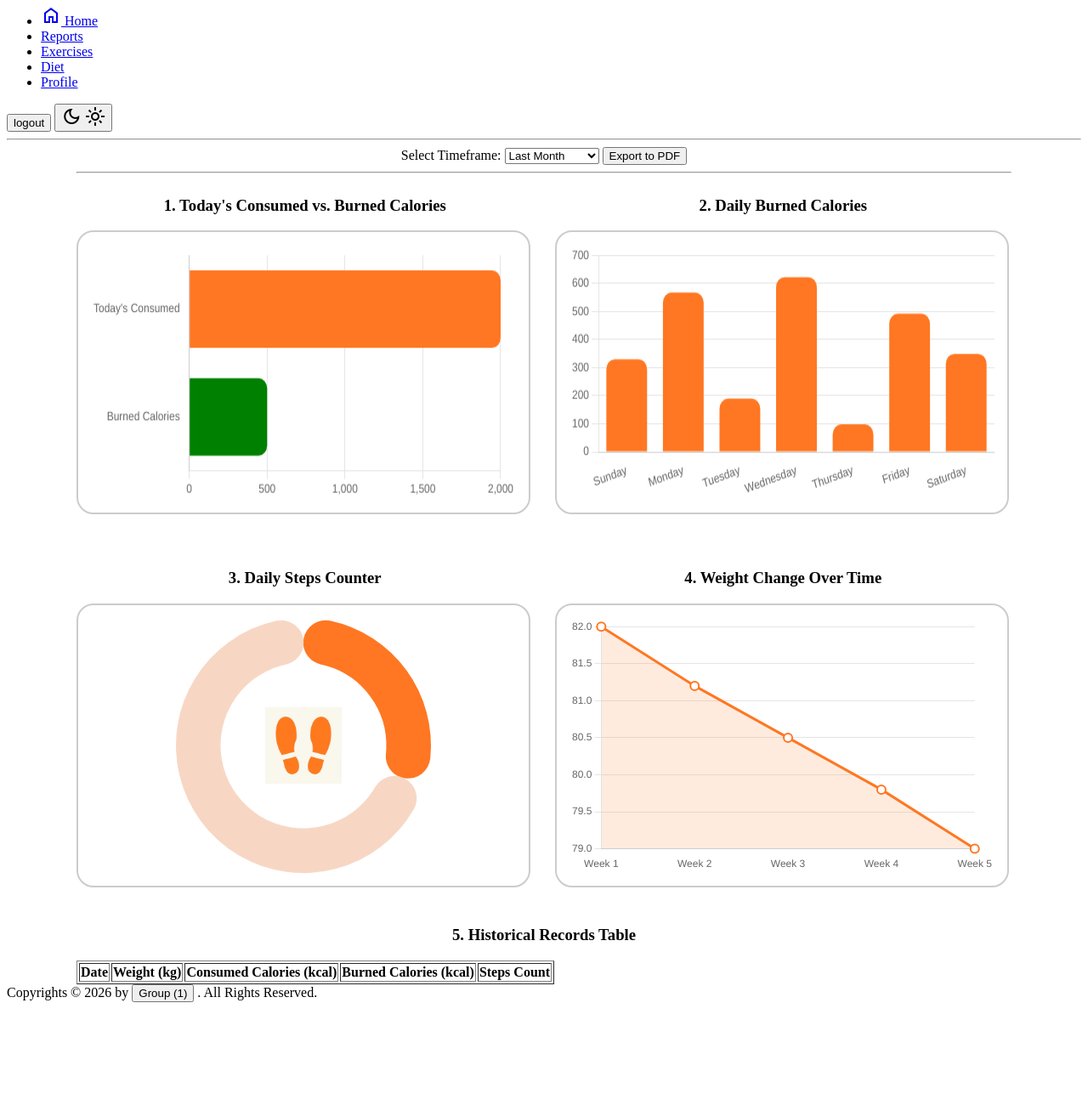
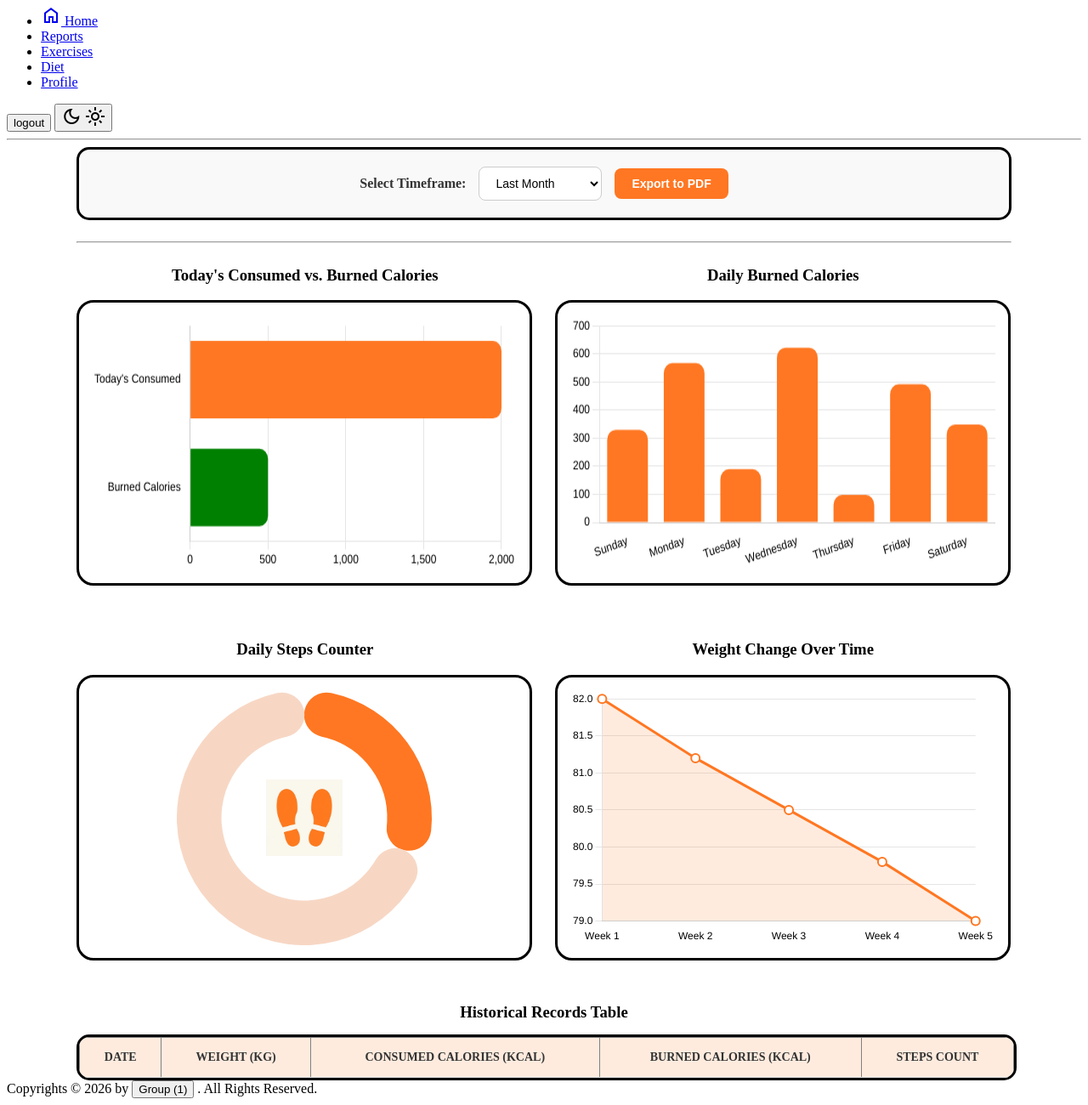
Before and after one commit to Reda-Alqatifi/Fitness-Tracker, a plain HTML site: page src/Frontend/Pages/reports/reports.html in a window 1280 px wide. Shown: the part 1046-2346 px from the top of the page at 85% size. Before the commit the page ends 2233 px from the top, so only its background shows below. Drawn offline with nearby package versions, Linux system fonts and the light colour scheme.

Commit message:
css complated

```diff
--- a/src/Frontend/Pages/reports/reports.css
+++ b/src/Frontend/Pages/reports/reports.css
@@ -25,7 +25,7 @@
     width: 500px;
     max-width: 100%;
     height: 300px;
-    border: 2px solid #ccc;
+    border: 3px solid #000000;
     border-radius: 20px;
     padding: 15px;
     margin-bottom: 20px;
@@ -55,3 +55,107 @@
     height: 100%;
     object-fit: contain;
 }
+
+/* =========================================
+   Timeframe Selection Controls
+   ========================================= */
+.timeframe-controls {
+    display: flex;
+    align-items: center;
+    justify-content: center;
+    gap: 15px;
+    padding: 20px;
+    background-color: #f9f9f9;
+    border: 3px solid #000000;
+    border-radius: 15px;
+    margin-bottom: 25px;
+}
+
+.timeframe-controls label {
+    font-weight: bold;
+    font-size: 16px;
+    color: #333;
+}
+
+.timeframe-controls select {
+    padding: 10px 15px;
+    font-size: 14px;
+    border: 1px solid #ccc;
+    border-radius: 8px;
+    outline: none;
+    cursor: pointer;
+    background-color: #fff;
+}
+
+.timeframe-controls select:focus {
+    border-color: #ff7722;
+}
+
+#exportPdfBtn {
+    padding: 10px 20px;
+    font-size: 14px;
+    font-weight: bold;
+    color: #fff;
+    background-color: #ff7722;
+    border: none;
+    border-radius: 8px;
+    cursor: pointer;
+    transition: background-color 0.3s ease;
+}
+
+#exportPdfBtn:hover {
+    background-color: #e66611;
+}
+
+/* =========================================
+   Historical Records Table
+   ========================================= */
+.table-section {
+    margin-top: 30px;
+    text-align: left;
+}
+
+.table-section h3 {
+    text-align: center;
+    margin-bottom: 15px;
+}
+
+/* Responsive wrapper to prevent table from breaking layout on small screens */
+.table-responsive {
+    width: 100%;
+    overflow-x: auto;
+    border: 3px solid #000000;
+    border-radius: 15px;
+    background-color: #fff;
+}
+
+#reportsDataTable {
+    width: 100%;
+    border-collapse: collapse;
+    min-width: 700px; /* Forces scrolling on very small screens */
+}
+
+#reportsDataTable th,
+#reportsDataTable td {
+    padding: 15px;
+    text-align: center;
+    border-bottom: 1px solid #ddd;
+}
+
+#reportsDataTable th {
+    background-color: rgba(255, 119, 34, 0.15); /* Matches your line chart fill */
+    color: #333;
+    font-weight: bold;
+    text-transform: uppercase;
+    font-size: 14px;
+}
+
+#reportsDataTable tbody tr:hover {
+    background-color: #f1f1f1;
+    transition: background-color 0.2s ease;
+}
+
+/* Removes border from the very last row to keep the rounded corners looking clean */
+#reportsDataTable tbody tr:last-child td {
+    border-bottom: none;
+}
--- a/src/Frontend/Pages/reports/reports.html
+++ b/src/Frontend/Pages/reports/reports.html
@@ -48,7 +48,7 @@
 
     <!-- Timeframe Selection -->
      <div id="wrapper">
-    <section>
+    <section class="timeframe-controls">
         <label for="timeframeSelect">Select Timeframe:</label>
         <select id="timeframeSelect">
             <option value="month">Last Month</option>
@@ -65,7 +65,7 @@
         <!-- 1. Today's Consumed vs Burned Calories -->
          <div class = FirstRow >
             <section id="todayCalories">
-                <h3>1. Today's Consumed vs. Burned Calories</h3>
+                <h3>Today's Consumed vs. Burned Calories</h3>
                 <!-- Canvas for JavaScript Chart -->
                 <div class="chart_contanor">
                     <canvas id="todayCaloriesCanvas"></canvas>
@@ -75,7 +75,7 @@
         <!-- 2. Daily Burned Calories Bar Chart -->
             <section id="dailyBurned">
 
-                <h3>2. Daily Burned Calories</h3>
+                <h3>Daily Burned Calories</h3>
                 <!-- Canvas for JavaScript Bar Chart -->
                 <div class="chart_contanor">
                     <canvas id="dailyBurnedCanvas"></canvas>
@@ -87,7 +87,7 @@
         <div class = SecondRow>
             <section id="steps">
 
-                <h3>3. Daily Steps Counter</h3>
+                <h3>Daily Steps Counter</h3>
                 <!-- Canvas for JavaScript Steps Chart -->
                 <div class="chart_contanor">
                     <canvas id="stepsCanvas"></canvas>
@@ -101,7 +101,7 @@
         <!-- 4. Weight Progress Line Chart -->
             <section id="weight">
 
-                <h3>4. Weight Change Over Time</h3>
+                <h3>Weight Change Over Time</h3>
                 <!-- Canvas for JavaScript Line Chart -->
                 <div class="chart_contanor">
                 <canvas id="weightCanvas"></canvas>
@@ -111,8 +111,9 @@
         </div>
 
         <!-- 5. Log History Table (Empty Body for Dynamic Data) -->
-        <section>
-            <h3>5. Historical Records Table</h3>
+        <section class="table-section">
+            <h3>Historical Records Table</h3>
+            <div class="table-responsive">
                 <table border="1" id="reportsDataTable">
                     <thead>
                         <tr>
@@ -127,6 +128,7 @@
                         <!-- JavaScript will insert dynamic rows here based on user data -->
                     </tbody>
             </table>
+            </div>
         </section>
     </main>
 
--- a/src/Frontend/Pages/reports/reports.js
+++ b/src/Frontend/Pages/reports/reports.js
@@ -11,6 +11,13 @@ const data_steps =[30,70]
 /*For Weight Change Over Time*/
 const weightLabels = ['Week 1', 'Week 2', 'Week 3', 'Week 4', 'Week 5'];
 const weightData = [82, 81.2, 80.5, 79.8, 79];
+
+
+
+
+Chart.defaults.font.family = "'Helvetica Neue', 'Arial', sans-serif";
+Chart.defaults.color = '#000000';
+
 
 /*Chart for Today's Consumed vs. Burned Calories */
 const TodayChart = new Chart('todayCaloriesCanvas',{
```
Lines whose indentation alone changed are shown as unchanged.
